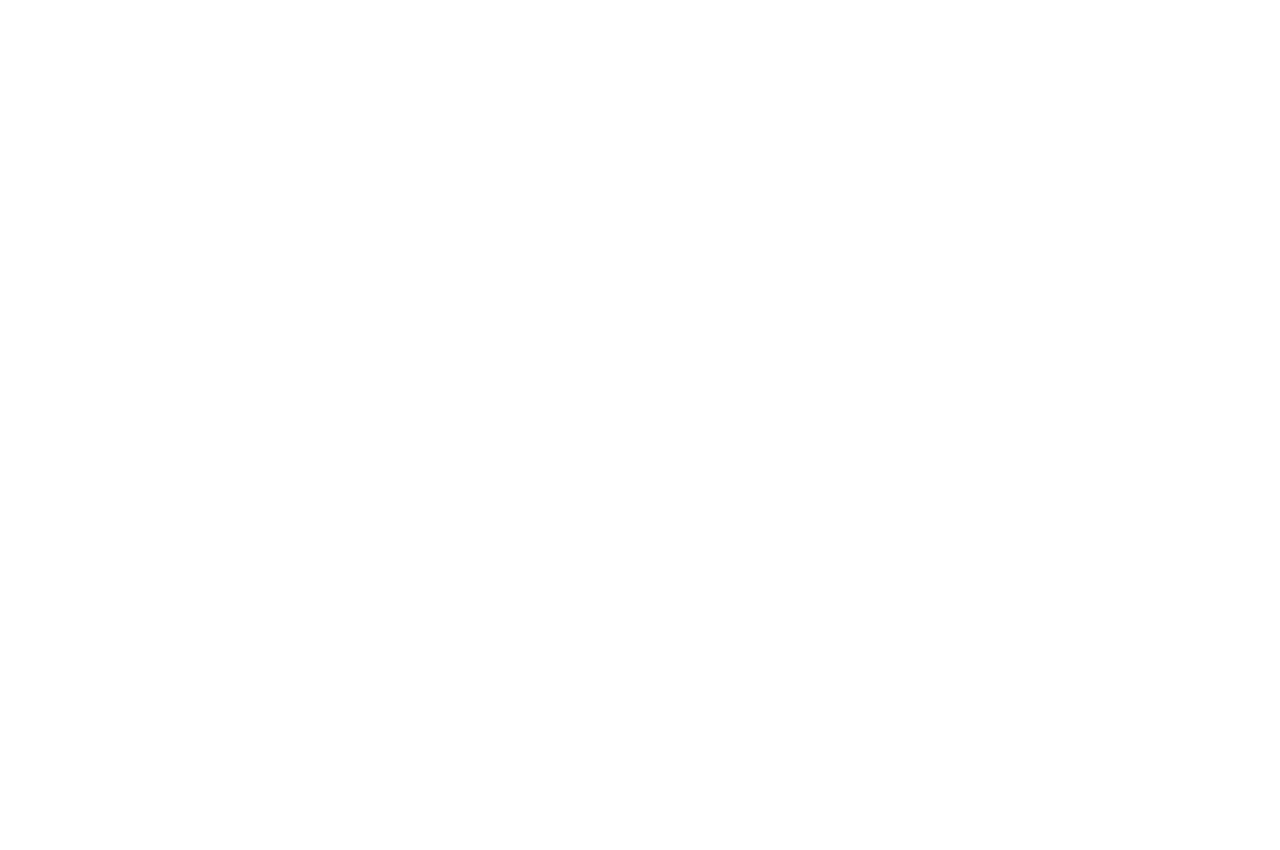
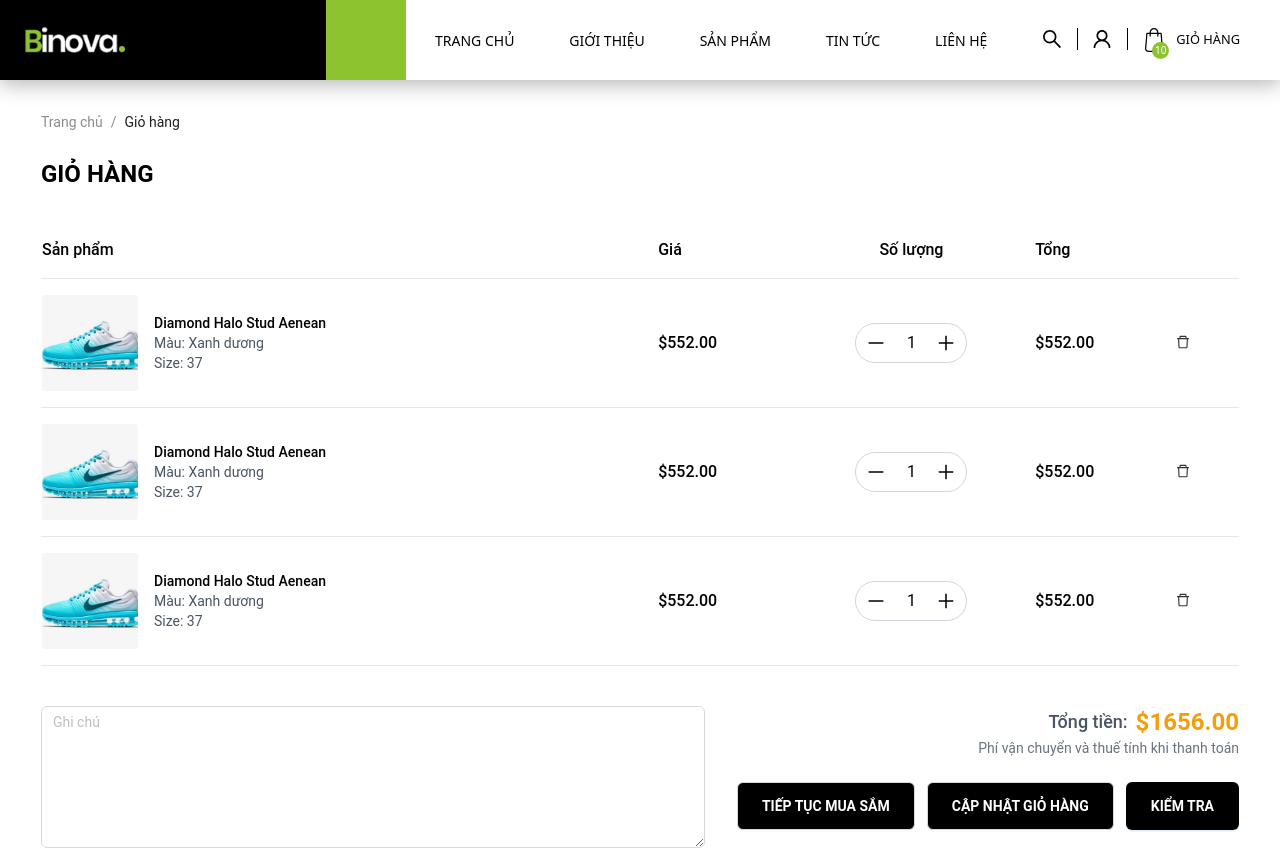
Before and after one commit to Flexx05/datn-FE, a React (Vite) app: page /products/cart in a window 1280 px wide. Before the commit this address had no page. Shown: the top 850 px of the page. Before the commit the page ends 800 px from the top, so only its background shows below. Built offline with nearby package versions, Linux system fonts and the light colour scheme; a web font is replaced by a local one.

Commit message:
Update-cart and fix layout

```diff
--- a/src/App.tsx
+++ b/src/App.tsx
@@ -9,6 +9,7 @@
 import { ForgotPassword } from "./pages/ForgotPassword";
 import  ProductCategory  from "./pages/ProductCategory";
 import  DetailProduct  from "./pages/DetailProduct";
+import  DetailCart  from "./pages/DetailCart";
 
 
 const App: React.FC = () => {
@@ -20,6 +21,7 @@
           <Route path="/about" element={<About />} />
           <Route path="/products" element={< ProductCategory />} />
           <Route path="/products/detail" element={< DetailProduct />} />
+          <Route path="/products/cart" element={< DetailCart />} />
         </Route>
         <Route element={<AuthLayout />}>
           <Route path="/login" element={<Login />} />
--- /dev/null
+++ b/src/pages/DetailCart.tsx
@@ -0,0 +1,196 @@
+import { useState } from "react";
+import { Button, Input, Breadcrumb, Image } from "antd";
+import { MinusOutlined, PlusOutlined, DeleteOutlined } from "@ant-design/icons";
+import { Link } from "react-router-dom";
+import rectangle1 from '../assets/image/Rectangle 1.png';
+import rectangle2 from '../assets/image/Rectangle 2.png';
+
+interface CartItem {
+  id: number;
+  name: string;
+  color: string;
+  size: number;
+  price: number;
+  quantity: number;
+  image: string;
+}
+
+export default function DetailCart() {
+  const [cartItems, setCartItems] = useState<CartItem[]>([
+    {
+      id: 1,
+      name: "Diamond Halo Stud Aenean",
+      color: "Xanh dương",
+      size: 37,
+      price: 552.0,
+      quantity: 1,
+      image: rectangle1,
+    },
+    {
+      id: 2,
+      name: "Diamond Halo Stud Aenean",
+      color: "Xanh dương",
+      size: 37,
+      price: 552.0,
+      quantity: 1,
+      image: rectangle2,
+    },
+    {
+      id: 3,
+      name: "Diamond Halo Stud Aenean",
+      color: "Xanh dương",
+      size: 37,
+      price: 552.0,
+      quantity: 1,
+      image: rectangle2,
+    },
+  ]);
+
+  const [note, setNote] = useState("");
+
+  const updateQuantity = (id: number, newQuantity: number) => {
+    if (newQuantity < 1) return;
+    setCartItems(cartItems.map((item) => (item.id === id ? { ...item, quantity: newQuantity } : item)));
+  };
+
+  const removeItem = (id: number) => {
+    setCartItems(cartItems.filter((item) => item.id !== id));
+  };
+
+  const calculateTotal = () => {
+    return cartItems.reduce((total, item) => total + item.price * item.quantity, 0);
+  };
+
+  const updateCart = () => {
+    console.log("Cart updated");
+  };
+
+  return (
+    <div className="container mx-auto px-4 py-8 max-w-7xl font-roboto">
+      {/* Breadcrumb */}
+      <Breadcrumb
+        className="mb-6 text-sm"
+        items={[{ title: <Link to="/">Trang chủ</Link> }, { title: "Giỏ hàng" }]}
+      />
+
+      {/* Cart Header */}
+      <h1 className="text-2xl font-bold mb-8">GIỎ HÀNG</h1>
+
+      {/* Cart Table */}
+      <div className="overflow-x-auto">
+        <table className="w-full min-w-[600px]">
+          <thead>
+            <tr className="border-b">
+              <th className="text-left py-4 font-medium">Sản phẩm</th>
+              <th className="text-left py-4 font-medium">Giá</th>
+              <th className="text-center py-4 font-medium">Số lượng</th>
+              <th className="text-left py-4 font-medium">Tổng</th>
+              <th></th>
+            </tr>
+          </thead>
+          <tbody>
+            {cartItems.map((item) => (
+              <tr key={item.id} className="border-b">
+                <td className="py-4">
+                  <div className="flex items-center gap-4">
+                    <div className="w-24 h-24 bg-gray-100 rounded overflow-hidden">
+                      <Image
+                        src={item.image}
+                        alt={item.name}
+                        width={100}
+                        height={100}
+                        className="object-cover w-full h-full"
+                        preview={false}
+                      />
+                    </div>
+                    <div className="text-sm">
+                      <h3 className="font-medium">{item.name}</h3>
+                      <p className="text-gray-600">Màu: {item.color}</p>
+                      <p className="text-gray-600">Size: {item.size}</p>
+                    </div>
+                  </div>
+                </td>
+
+                <td className="py-4 font-medium">${item.price.toFixed(2)}</td>
+
+                <td className="py-4">
+                  <div className="flex items-center justify-center">
+                    <div className="flex items-center border border-gray-300 rounded-full overflow-hidden w-28 h-10">
+                      <button
+                        onClick={() => updateQuantity(item.id, item.quantity - 1)}
+                        className="flex justify-center items-center w-10 h-10 hover:bg-gray-100 text-lg"
+                      >
+                        <MinusOutlined />
+                      </button>
+
+                      <div className="flex-1 flex justify-center items-center text-base">
+                        {item.quantity}
+                      </div>
+
+                      <button
+                        onClick={() => updateQuantity(item.id, item.quantity + 1)}
+                        className="flex justify-center items-center w-10 h-10 hover:bg-gray-100 text-lg"
+                      >
+                        <PlusOutlined />
+                      </button>
+                    </div>
+                  </div>
+                </td>
+
+                <td className="py-4 font-medium">${(item.price * item.quantity).toFixed(2)}</td>
+
+                <td className="py-4">
+                  <Button
+                    type="text"
+                    icon={<DeleteOutlined  style={{  color: "#333" }}/>}
+                    onClick={() => removeItem(item.id)}
+                    className="text-gray-500 hover:text-red-500"
+                  />
+                </td>
+              </tr>
+            ))}
+          </tbody>
+        </table>
+      </div>
+
+      {/* Cart Footer */}
+      <div className="mt-10 flex flex-col md:flex-row gap-8 items-start">
+        {/* Ghi chú */}
+        <div className="flex-1">
+          <Input.TextArea
+            placeholder="Ghi chú"
+            rows={6}
+            value={note}
+            onChange={(e) => setNote(e.target.value)}
+            className="w-full"
+          />
+        </div>
+
+        {/* Tổng tiền + nút */}
+        <div className="flex flex-col md:items-end gap-4 md:gap-2 w-full md:w-auto">
+          {/* Tổng tiền */}
+          <div className="flex flex-col md:items-end">
+            <div className="flex gap-2 items-center text-base md:text-lg">
+              <span className="font-medium text-gray-600">Tổng tiền:</span>
+              <span className="text-2xl font-bold text-amber-500">${calculateTotal().toFixed(2)}</span>
+            </div>
+            <p className="text-gray-500 text-sm">Phí vận chuyển và thuế tính khi thanh toán</p>
+          </div>
+
+          {/* Các nút */}
+          <div className="flex flex-wrap md:flex-nowrap gap-3 mt-4">
+            <Button className="bg-black text-white hover:bg-gray-800 px-6 h-12 text-sm uppercase font-semibold">
+              Tiếp tục mua sắm
+            </Button>
+            <Button onClick={updateCart} className="bg-black text-white hover:bg-gray-800 px-6 h-12 text-sm uppercase font-semibold">
+              Cập nhật giỏ hàng
+            </Button>
+            <Button type="primary" className="bg-black text-white hover:bg-gray-800 px-6 h-12 text-sm uppercase font-semibold">
+              Kiểm tra
+            </Button>
+          </div>
+        </div>
+      </div>
+    </div>
+  );
+}
--- a/src/pages/DetailProduct.tsx
+++ b/src/pages/DetailProduct.tsx
@@ -1,6 +1,6 @@
 import { useState } from "react";
 import { Button, InputNumber, Tabs, Radio, Rate, Image, Layout } from "antd";
-import { ShoppingCartOutlined, HeartOutlined, ShareAltOutlined, ShoppingOutlined } from "@ant-design/icons";
+import { ShoppingCartOutlined, HeartOutlined, ShareAltOutlined, ShoppingOutlined, HeartFilled } from "@ant-design/icons";
 import rectangle3 from '../assets/image/Rectangle 3.png';
 import rectangle4 from '../assets/image/Rectangle 4.png';
 import rectangle1 from '../assets/image/Rectangle 1.png';
@@ -19,6 +19,7 @@
   const [size, setSize] = useState<number>(36);
   const [quantity, setQuantity] = useState<number>(1);
   const [selectedCategory, setSelectedCategory] = useState<string | null>(null);
+  const [liked, setLiked] = useState<boolean>(false);
 
   const colors = [
     { value: "blue", color: "bg-blue-600" },
@@ -140,8 +141,9 @@
                 </Button>
                 <Button
                   size="large"
-                  icon={<HeartOutlined />}
+                  icon={liked ? <HeartFilled style={{ color: "red" }} /> : <HeartOutlined />}
                   className="border border-gray-300"
+                  onClick={() => setLiked(!liked)}
                 />
               </div>
 
@@ -196,11 +198,11 @@
                 {[rectangle1, rectangle4, rectangle3].map((img, idx) => (
                   <div key={idx} className="border p-4 rounded-lg hover:shadow-lg transition">
 
-                    <div className="relative">
+                <div className="relative aspect-[7/6] overflow-hidden">
                       <Image
                         src={img}
                         alt={`Giày ${idx + 1}`}
-                        className="w-full h-auto rounded"
+                        className="w-full h-full object-cover rounded"
                       />
                       <span className="absolute top-2 left-2 bg-green-500 text-white text-xs font-semibold px-2 py-1 rounded-bl-md rounded-tr-md">
                         Mới
--- a/src/pages/ProductCategory.tsx
+++ b/src/pages/ProductCategory.tsx
@@ -248,7 +248,7 @@
           <div className="grid grid-cols-1 sm:grid-cols-2 md:grid-cols-2 lg:grid-cols-3 xl:grid-cols-3 gap-6">
             {products.map((product) => (
               <div key={product.id} className="bg-white min-h-[400px] flex flex-col overflow-hidden shadow-sm hover:shadow-md transition-shadow">
-                <div className="relative w-full ">
+                <div className="relative w-full h-80 overflow-hidden">
                   <Image
                     src={product.image || "/placeholder.svg"}
                     alt={product.name}
```
